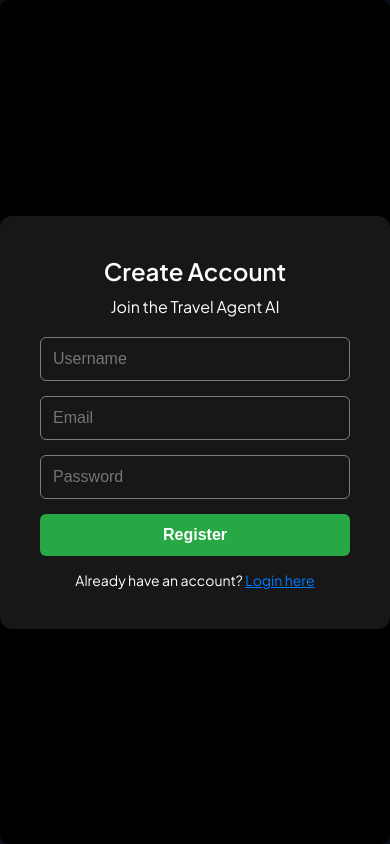
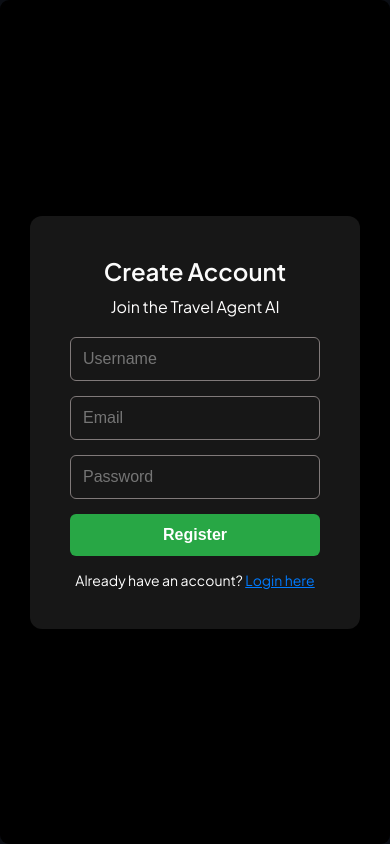
Before and after one commit to mohamedfaizan414-dev/Agentic-AI-2-month-project, a React (Vite) app in the folder frontend/Travel Agent/: page /register in a window 390 px wide. Built offline with nearby package versions, Linux system fonts and the light colour scheme.

Commit message:
mobile view fixed

```diff
--- a/frontend/Travel Agent/src/App.css
+++ b/frontend/Travel Agent/src/App.css
@@ -518,4 +518,12 @@ cursor:pointer;
    font-size: 14px;
 
 }
+#div-reg{
+  padding:0px 30px;
+  background-color: #000000;
 }
+#div-lgn{
+  padding:0px 30px;
+  background-color: #0A0A0A;
+}
+}
--- a/frontend/Travel Agent/src/login.jsx
+++ b/frontend/Travel Agent/src/login.jsx
@@ -48,6 +48,7 @@ const Login = () => {
     };
 
     return (
+        <div id='div-lgn'>
         <div style={styles.container}>
             <div style={styles.card}>
                 <h2 style={styles.title}>Login</h2>
@@ -80,6 +81,7 @@ const Login = () => {
                 </p>
             </div>
         </div>
+        </div>
     );
 };
 
--- a/frontend/Travel Agent/src/register.jsx
+++ b/frontend/Travel Agent/src/register.jsx
@@ -31,6 +31,7 @@ const Register = () => {
     };
 
     return (
+        <div id='div-reg'>
         <div style={styles.wrapper}>
             <div style={styles.card}>
                 <h2 style={{ marginBottom: '10px', color: '#fcfcfc' }}>Create Account</h2>
@@ -71,6 +72,7 @@ const Register = () => {
                 </p>
             </div>
         </div>
+        </div>
     );
 };
 
```
